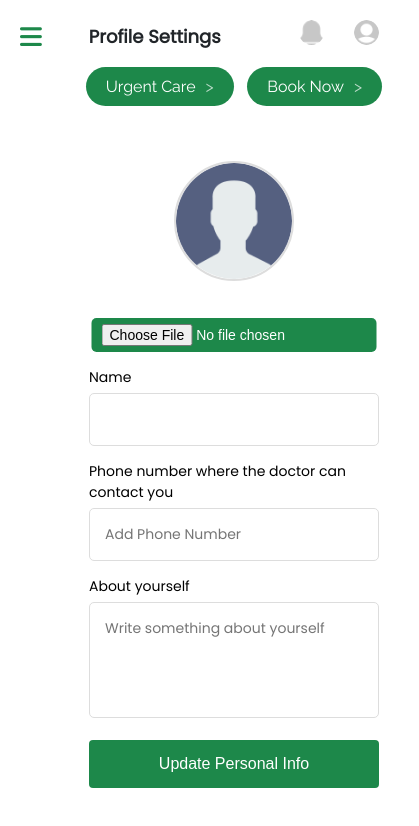
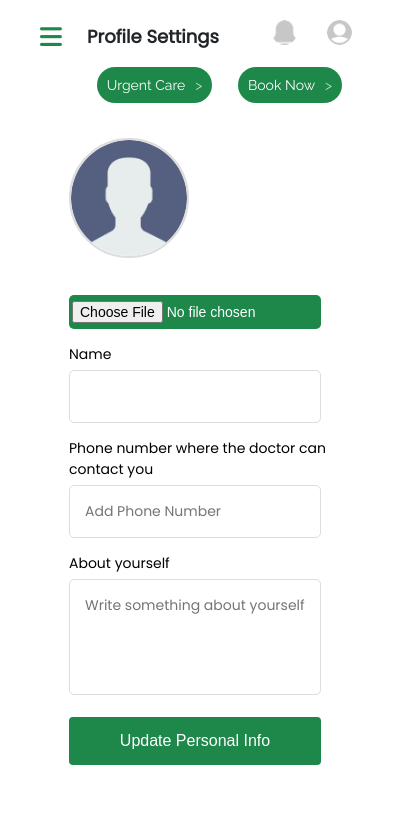
Before and after one commit to Ajetech1/plp-final-project-telehealth, a website: page profilesettings.html in a window 390 px wide. Shown: the whole page, 419 px wide, since content can reach past the window. Drawn offline with Linux system fonts and the light colour scheme; no server answers.

Commit message:
update for all mobile devices design

```diff
--- a/profilesettings.html
+++ b/profilesettings.html
@@ -3,7 +3,7 @@
   <head>
     <meta charset="UTF-8" />
     <meta name="viewport" content="width=device-width, initial-scale=1.0" />
-    <title>Baba Telehealth Dashboard</title>
+    <title>Aje Telehealth Dashboard</title>
     <link rel="stylesheet" href="/public/css/dashboard.css" />
     <script
       src="https://kit.fontawesome.com/38b421c4ae.js"
--- a/public/css/dashboard.css
+++ b/public/css/dashboard.css
@@ -132,10 +132,6 @@ img {
   display: none;
 }
 
-.urgent-care {
-  margin-right: 10px;
-}
-
 .welcome p {
   font-size: 24px;
   margin-left: 10px;
@@ -260,14 +256,10 @@ img {
   height: 80vh; /* Takes 80% of viewport height */
   overflow-y: auto;
   overflow-x: hidden;
-  padding: 20px;
   background: #fff;
-  padding: 20px;
-  margin-top: 50px;
-  border-radius: 8px;
-  /* box-shadow: 0 2px 4px rgba(0, 0, 0, 0.1); */
-  width: 400px;
-  text-align: center;
+  margin-top: 20px;
+  width: 100%;
+  text-align: left;
 }
 
 .profile-picture {
@@ -296,8 +288,6 @@ label {
 #image-upload {
   position: relative;
   margin-bottom: 15px;
-  left: 50%;
-  transform: translateX(-50%);
   cursor: pointer;
   background: #1d884a;
   color: #fff;
@@ -308,7 +298,7 @@ label {
 }
 input[type="text"],
 textarea {
-  width: 100%;
+  width: 60%;
   padding: 15px;
   margin-bottom: 15px;
   border: 1px solid #ddd;
@@ -318,11 +308,10 @@ textarea {
 
 textarea {
   resize: none;
-  /* height: 60px; */
 }
 
 .submit-btn {
-  width: 100%;
+  width: 60%;
   padding: 15px;
   background-color: #1d884a;
   color: #ffffff;
@@ -373,7 +362,7 @@ textarea {
 }
 
 /* Mobile view adjustments */
-@media (max-width: 768px) {
+@media (max-width: 600px) {
   .sidebar .fas {
     display: block;
     font-size: 25px;
@@ -383,10 +372,14 @@ textarea {
   header {
     margin: 0 6%;
   }
-
+  .button {
+    padding: 10px 10px;
+    font-size: 14px;
+  }
   .sidebar .fa-bars {
     position: relative;
     top: 15px;
+    left: 20px;
   }
 
   .sidebar ul {
@@ -434,11 +427,22 @@ textarea {
     border-radius: 30px;
     text-align: start;
   }
-}
 
-.profile-settings-container {
-  width: 330px;
-  margin-top: 20px;
+  /* profile settings page mobile begins here */
+  .profile-settings-container {
+    width: 280px;
+  }
+  #image-upload {
+    padding: 6px 3px;
+  }
+  input[type="text"],
+  textarea,
+  #image-upload {
+    width: 90%;
+  }
+  .submit-btn {
+    width: 90%;
+  }
 }
 
 /* * Show buttons in header only on large screens (e.g., 1024px and above) */
--- a/public/css/style.css
+++ b/public/css/style.css
@@ -19,13 +19,13 @@ header {
   position: sticky;
   top: 0;
   z-index: 1000; /* Ensures the header stays above other elements */
-  box-shadow: 0 4px 2px -2px gray; /* Adds a shadow to give it some separation */
+  box-shadow: 0 4px 6px rgba(0, 0, 0, 0.1); /* Adds a shadow to give it some separation */
   background-color: #fff;
   padding: 0px 20px;
   display: flex;
   justify-content: space-between;
   align-items: center;
-  margin: 0 5%;
+  /* margin: 0 5%; */
 }
 
 nav ul li {
@@ -346,7 +346,7 @@ h2 {
   position: relative;
 }
 
-.footer .logo {
+.footer .footer-logo {
   display: flex;
   justify-content: center;
   align-items: center;
```
Also changed, not shown: controllers/patientsController.js (+0 -19 lines), index.html (+1 -2 lines), index.js (+0 -15 lines), login.html (+1 -1 lines), signup.html (+1 -1 lines), uploads/1736448103002-jeleel dp.jpg (deleted).
